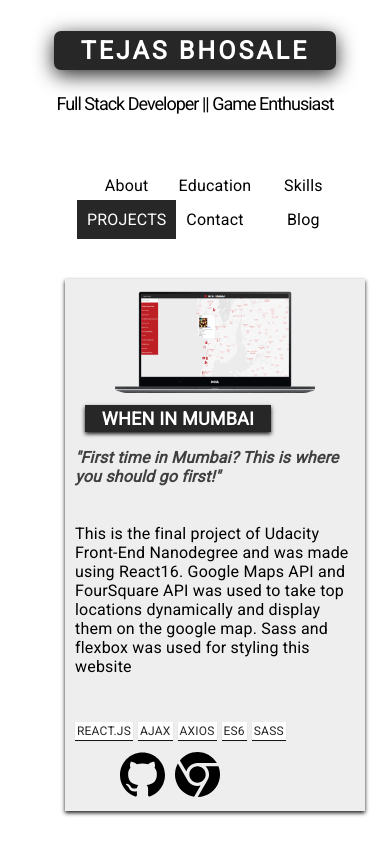
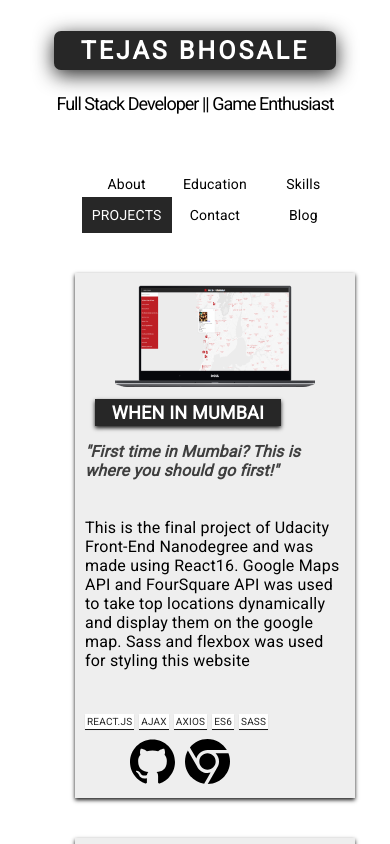
Before and after one commit to bhosaleT/my-portfolio-react, a React (Create React App) app: page / in a window 390 px wide. Both pictures are taken after a click on the item "Projects". Shown: the top 844 px of the page. Built offline with nearby package versions, Linux system fonts and the light colour scheme.

Commit message:
updated responsive design

```diff
--- a/src/components/Projects.js
+++ b/src/components/Projects.js
@@ -6,7 +6,7 @@ class Projects extends React.Component {
   render() {
     const projectArray = Object.values(projectElements);
     return (
-      <div>
+      <div className="project-div">
         <ul className="projects">
           {projectArray.map(project => (
             <li key={project.name}><ProjectItem project={project} /></li>
--- a/src/css/App.css
+++ b/src/css/App.css
@@ -207,7 +207,7 @@ li {
   .selector-list {
     display: grid;
     grid-template-columns: repeat(auto-fit, minmax(80px, 1fr));
-    font-size: 16px;
+    font-size: 14px;
   }
 }
 
@@ -628,7 +628,7 @@ li {
     /* margin: 0; */
     display: flex;
     flex-direction: column;
-    width: 350px;
+    width: 300px;
     padding-bottom: 30px;
   }
 
@@ -690,11 +690,8 @@ li {
 
 /*============== PROJECTS ============ */
 
-.projects {
+.project-div {
   margin: 30px auto;
-  /* display: grid;
-  grid-template-columns: repeat(auto-fit, minmax(550px, 1fr));
-  grid-gap: 30px; */
   width: 800px;
 }
 
@@ -744,7 +741,7 @@ li {
 
 .project-title {
   font-size: 20px;
-  margin: 10px;
+  margin: 0;
   background: #272727;
   color: white;
   width: 180px;
@@ -809,8 +806,8 @@ li {
 }
 
 @media (max-width: 1200px) {
-  .projects {
-    margin: 30px auto;
+  .project-div {
+    margin: 20px auto;
     width: 600px;
   }
 
@@ -821,8 +818,8 @@ li {
 }
 
 @media (max-width: 800px) {
-  .projects {
-    margin: 0px auto;
+  .project-div {
+    margin: 30px auto;
     width: 400px;
   }
 
@@ -863,9 +860,9 @@ li {
 }
 
 @media (max-width: 600px) {
-  .projects {
+  .project-div {
     margin: 40px auto;
-    width: 300px;
+    width: 320px;
   }
 
   .project-img {
@@ -885,7 +882,7 @@ li {
   .tag-item {
     background-color: white;
     color: #272727;
-    font-size: 12px;
+    font-size: 10px;
     text-transform: uppercase;
     text-align: center;
     padding: 2px;
```
